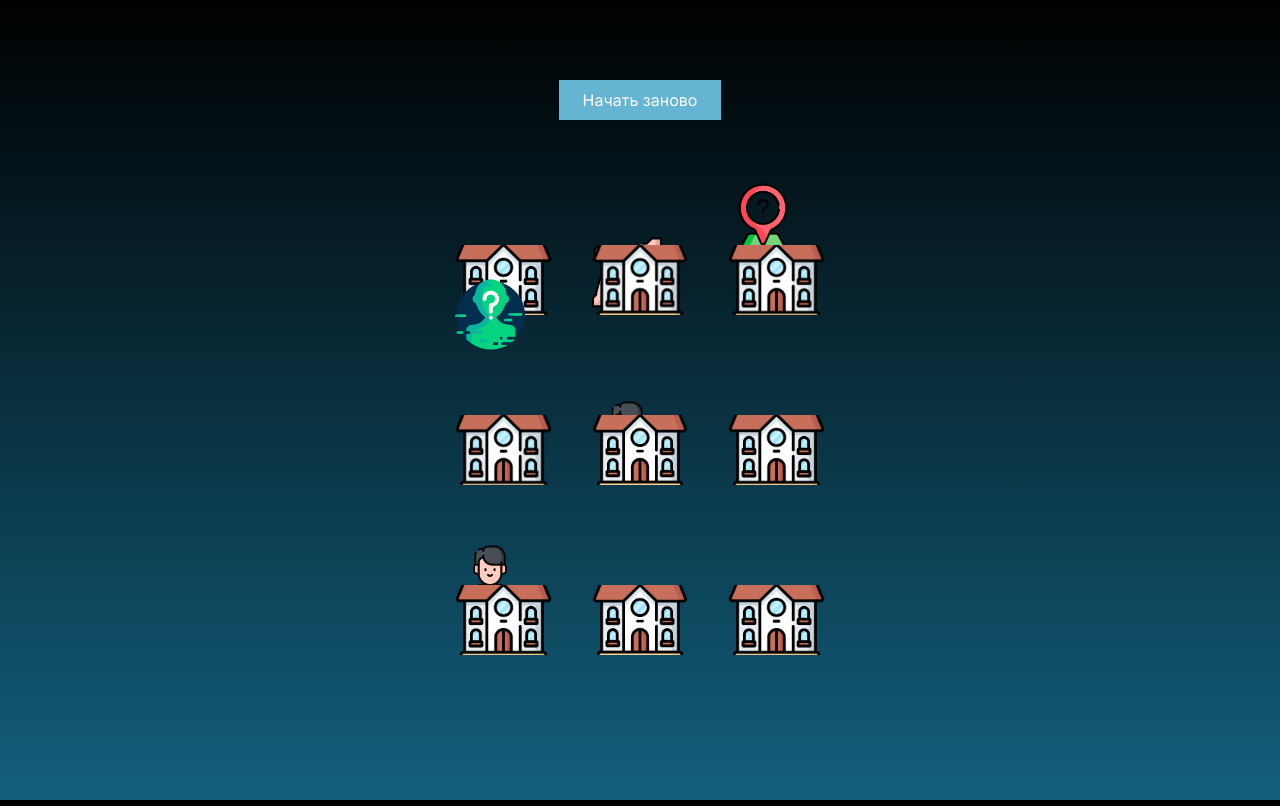
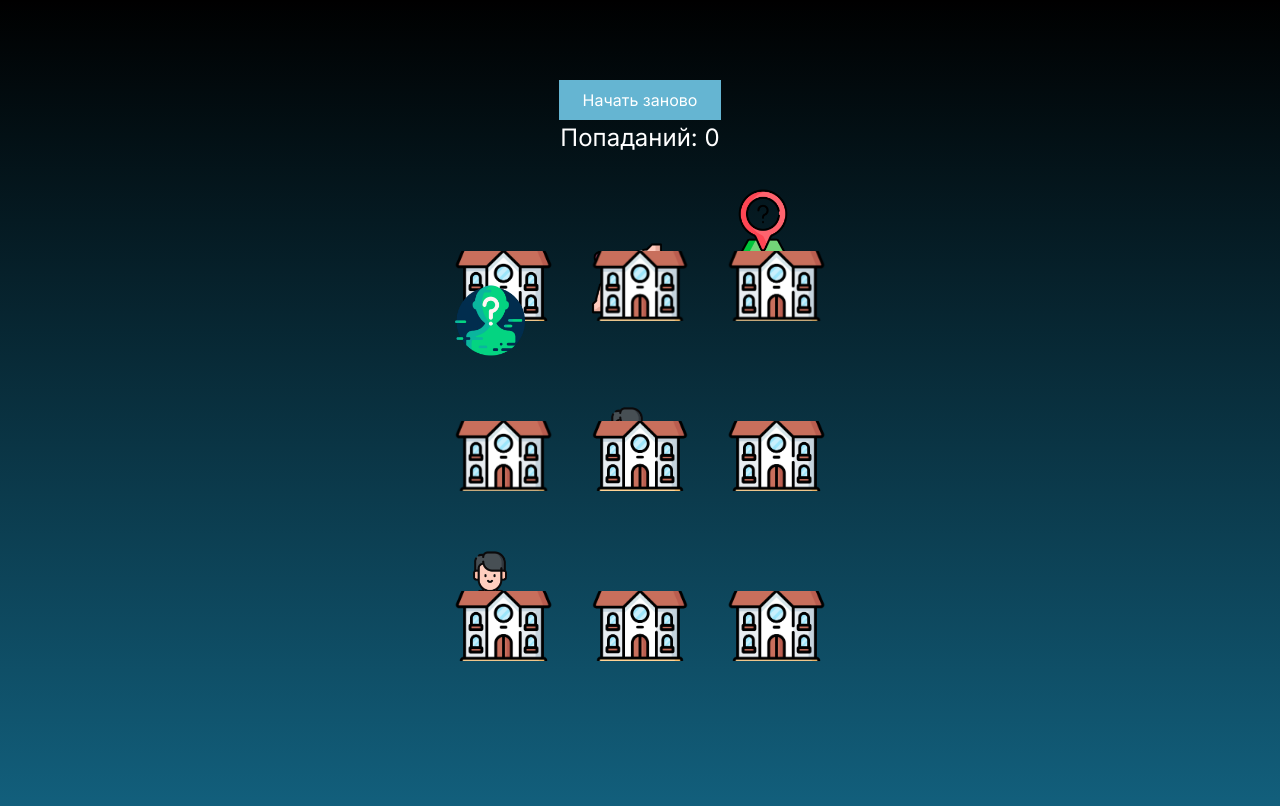
Before and after one commit to kravcov7/hackathon-team3, a Next.js app: page /game in a window 1280 px wide. Built offline with nearby package versions, Linux system fonts and the light colour scheme.

Commit message:
feature: add score

```diff
--- a/app/components/game/Game.module.css
+++ b/app/components/game/Game.module.css
@@ -6,3 +6,8 @@
   padding: 5rem;
   min-height: 100vh;
 }
+
+.text {
+  margin-bottom: 80px;
+  font-size: 24px
+}
--- a/app/components/game/Game.tsx
+++ b/app/components/game/Game.tsx
@@ -29,6 +29,7 @@ export default function Game() {
   return (
     <div className={styles.container}>
       <Button onClick={handleRestartClick}>Начать заново</Button>
+      <h2 className={styles.text}>Попаданий: {score}</h2>
       <Scene isHit={hit} onUnitClick={handleClick} />
     </div>
   );
```
